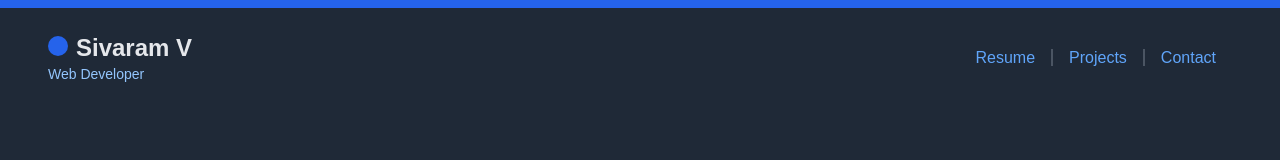
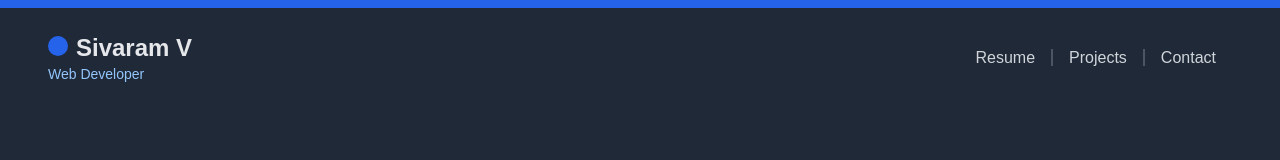
Before and after one commit to sivaram-37/my-portfolio, a Next.js app: page / in a window 1280 px wide. Shown: the top 160 px of the page. Built offline with nearby package versions, Linux system fonts and the light colour scheme.

Commit message:
changed the hover color

```diff
--- a/src/components/navigation.jsx
+++ b/src/components/navigation.jsx
@@ -18,8 +18,8 @@ export function DesktopNavigation() {
 					<Link
 						href={route.url}
 						className={cn(
-							"font-thin text-blue-400 hover:text-gray-300 md:px-4",
-							pathname === route.url && "text-gray-400 hover:text-gray-400",
+							"font-thin text-gray-300 hover:text-gray-400 md:px-4",
+							pathname === route.url && "text-blue-500 hover:text-blue-500",
 							index !== navRoutes.length - 1 && "border-r-2 border-gray-600"
 						)}
 					>
@@ -75,7 +75,7 @@ export function MobileNavigation() {
 							<Link
 								key={nav.url}
 								className={cn(
-									"text-gray-200 text-left w-full py-2",
+									"text-gray-300 text-left w-full py-2",
 									index !== navRoutes.length - 1 && "border-b border-b-gray-400",
 									pathname === nav.url && "text-blue-500 hover:text-blue-500"
 								)}
```
